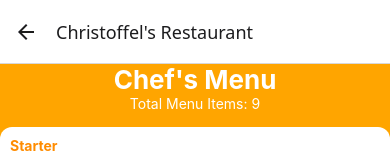
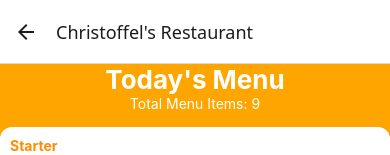
Before and after one commit to Nikmaz-06/Mast-POE-part-2--Nikyle-Mazeau, a React Native app: screen /Home in a window 390 px wide. Shown: the top 155 px of the page. Built offline with nearby package versions, Linux system fonts and the light colour scheme.

Commit message:
Changed title text

```diff
--- a/screens/HomeScreen.tsx
+++ b/screens/HomeScreen.tsx
@@ -1,5 +1,5 @@
 import React, { useState } from "react";
-import { View, Text, TextInput, Button, FlatList, Alert, StyleSheet, SafeAreaView, ScrollView } from "react-native";
+import { View, Text, TextInput, Button, FlatList, Alert, StyleSheet, SafeAreaView, ScrollView, } from "react-native";
 import { Picker } from "@react-native-picker/picker";
 
 type MenuItem = {
@@ -51,7 +51,7 @@ export default function HomeScreen() {
   /* input section */
   return (
     <SafeAreaView style={styles.container}>
-      <Text style={styles.heading}>Chef's Menu</Text>
+      <Text style={styles.heading}>Today's Menu</Text>
       <Text style={styles.subHeading}>Total Menu Items: {menu.length}</Text>
 
       <FlatList
```
